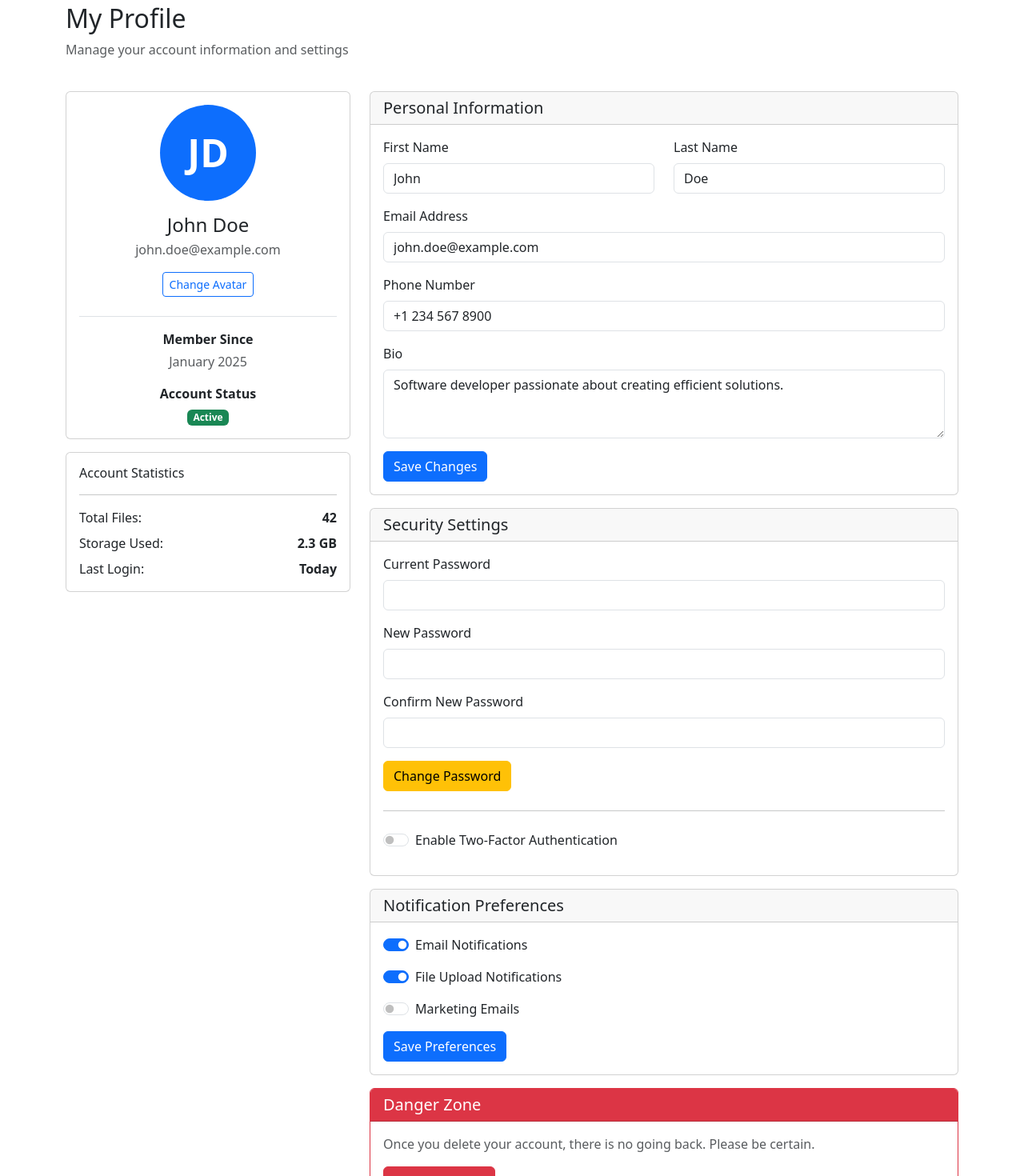
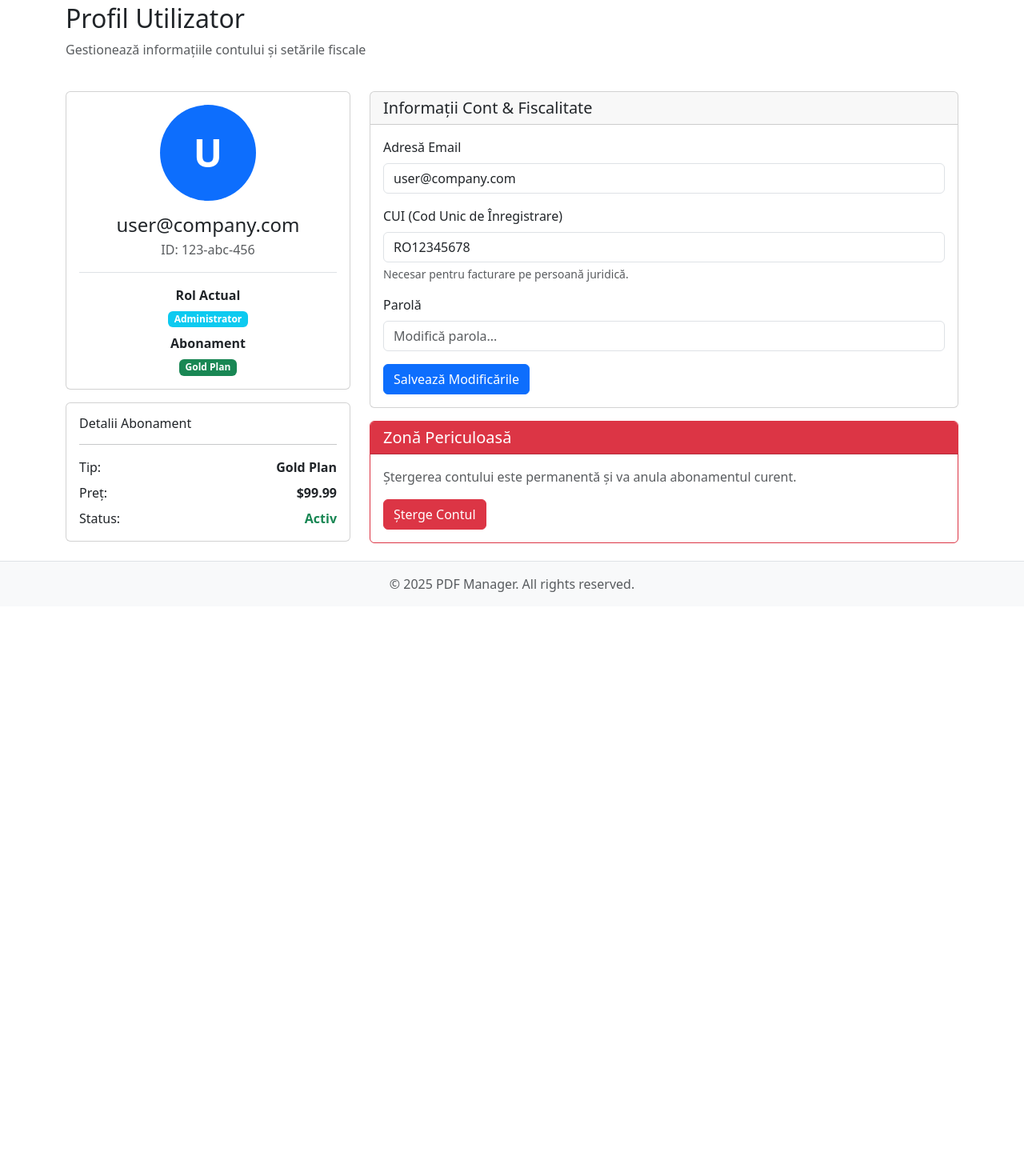
Before and after one commit to alex-olar-2/ppaw-project-frontend, an Angular app: page /profile in a window 1280 px wide. Shown: the part 100-1570 px from the top of the page at 80% size. After the commit the page ends 858 px from the top, so only its background shows below. Built offline with nearby package versions, Linux system fonts and the light colour scheme.

Commit message:
Edit Profile

```diff
--- a/src/app/pages/profile/profile.component.html
+++ b/src/app/pages/profile/profile.component.html
@@ -1,157 +1,89 @@
 <div class="container mt-4">
   <div class="row mb-4">
     <div class="col">
-          <h2>My Profile</h2>
-          <p class="text-muted">Manage your account information and settings</p>
+      <h2>Profil Utilizator</h2>
+      <p class="text-muted">Gestionează informațiile contului și setările fiscale</p>
     </div>
   </div>
 
   <div class="row">
-        <!-- Profile Sidebar -->
     <div class="col-md-4 mb-4">
       <div class="card">
         <div class="card-body text-center">
           <div class="mb-3">
             <div class="avatar-placeholder bg-primary text-white rounded-circle mx-auto d-flex align-items-center justify-content-center"
                  style="width: 120px; height: 120px; font-size: 48px;">
-                  JD
+              {{ user.email ? user.email.charAt(0).toUpperCase() : 'U' }}
             </div>
           </div>
-              <h4 class="mb-1">John Doe</h4>
-              <p class="text-muted mb-3">john.doe&#64;example.com</p>
-              <button class="btn btn-outline-primary btn-sm mb-2">Change Avatar</button>
+          <h4 class="mb-1">{{ user.email }}</h4>
+          <p class="text-muted mb-3">ID: {{ user.id }}</p>
+
           <div class="mt-3 pt-3 border-top">
-                <p class="mb-1"><strong>Member Since</strong></p>
-                <p class="text-muted">January 2025</p>
-                <p class="mb-1"><strong>Account Status</strong></p>
-                <span class="badge bg-success">Active</span>
+            <p class="mb-1"><strong>Rol Actual</strong></p>
+            <span class="badge bg-info">{{ user.role?.name || 'Necunoscut' }}</span>
+
+            <p class="mb-1 mt-2"><strong>Abonament</strong></p>
+            <span class="badge bg-success">{{ user.subscription?.name || 'Fără' }}</span>
           </div>
         </div>
       </div>
 
-          <div class="card mt-3">
+      <div class="card mt-3" *ngIf="user.subscription">
         <div class="card-body">
-              <h6 class="card-title">Account Statistics</h6>
+          <h6 class="card-title">Detalii Abonament</h6>
           <hr>
           <div class="d-flex justify-content-between mb-2">
-                <span>Total Files:</span>
-                <strong>42</strong>
+            <span>Tip:</span>
+            <strong>{{ user.subscription?.name }}</strong>
           </div>
           <div class="d-flex justify-content-between mb-2">
-                <span>Storage Used:</span>
-                <strong>2.3 GB</strong>
+            <span>Preț:</span>
+            <strong>{{ user.subscription?.price | currency }}</strong>
           </div>
           <div class="d-flex justify-content-between">
-                <span>Last Login:</span>
-                <strong>Today</strong>
+            <span>Status:</span>
+            <strong class="text-success">Activ</strong>
           </div>
         </div>
       </div>
     </div>
 
-        <!-- Profile Information -->
     <div class="col-md-8">
-          <!-- Personal Information -->
       <div class="card mb-3">
         <div class="card-header">
-              <h5 class="mb-0">Personal Information</h5>
+          <h5 class="mb-0">Informații Cont & Fiscalitate</h5>
         </div>
         <div class="card-body">
-              <form>
-                <div class="row mb-3">
-                  <div class="col-md-6">
-                    <label for="firstName" class="form-label">First Name</label>
-                    <input type="text" class="form-control" id="firstName" value="John" [(ngModel)]="firstName" name="firstName">
+          <form (ngSubmit)="saveChanges()">
+            <div class="mb-3">
+              <label for="email" class="form-label">Adresă Email</label>
+              <input type="email" class="form-control" id="email" [(ngModel)]="user.email" name="email">
             </div>
-                  <div class="col-md-6">
-                    <label for="lastName" class="form-label">Last Name</label>
-                    <input type="text" class="form-control" id="lastName" value="Doe" [(ngModel)]="lastName" name="lastName">
+
+            <div class="mb-3">
+              <label for="cui" class="form-label">CUI (Cod Unic de Înregistrare)</label>
+              <input type="text" class="form-control" id="cui" [(ngModel)]="user.cui" name="cui" placeholder="ex: RO123456">
+              <div class="form-text">Necesar pentru facturare pe persoană juridică.</div>
             </div>
+
+            <div class="mb-3">
+              <label for="password" class="form-label">Parolă</label>
+              <input type="password" class="form-control" id="password" [(ngModel)]="user.password" name="password" placeholder="Modifică parola...">
             </div>
-                <div class="mb-3">
-                  <label for="email" class="form-label">Email Address</label>
-                  <input type="email" class="form-control" id="email" value="john.doe@example.com" [(ngModel)]="email" name="email">
-                </div>
-                <div class="mb-3">
-                  <label for="phone" class="form-label">Phone Number</label>
-                  <input type="tel" class="form-control" id="phone" value="+1 234 567 8900" [(ngModel)]="phone" name="phone">
-                </div>
-                <div class="mb-3">
-                  <label for="bio" class="form-label">Bio</label>
-                  <textarea class="form-control" id="bio" rows="3" [(ngModel)]="bio" name="bio">Software developer passionate about creating efficient solutions.</textarea>
-                </div>
-                <button type="submit" class="btn btn-primary">Save Changes</button>
+
+            <button type="submit" class="btn btn-primary">Salvează Modificările</button>
           </form>
         </div>
       </div>
 
-          <!-- Security Settings -->
-          <div class="card mb-3">
-            <div class="card-header">
-              <h5 class="mb-0">Security Settings</h5>
+      <div class="card border-danger mb-3">
+        <div class="card-header bg-danger text-white">
+          <h5 class="mb-0">Zonă Periculoasă</h5>
         </div>
         <div class="card-body">
-              <div class="mb-3">
-                <label for="currentPassword" class="form-label">Current Password</label>
-                <input type="password" class="form-control" id="currentPassword" [(ngModel)]="currentPassword" name="currentPassword">
-              </div>
-              <div class="mb-3">
-                <label for="newPassword" class="form-label">New Password</label>
-                <input type="password" class="form-control" id="newPassword" [(ngModel)]="newPassword" name="newPassword">
-              </div>
-              <div class="mb-3">
-                <label for="confirmPassword" class="form-label">Confirm New Password</label>
-                <input type="password" class="form-control" id="confirmPassword" [(ngModel)]="confirmPassword" name="confirmPassword">
-              </div>
-              <button type="button" class="btn btn-warning">Change Password</button>
-
-              <hr class="my-4">
-
-              <div class="form-check form-switch mb-3">
-                <input class="form-check-input" type="checkbox" id="twoFactorAuth" [(ngModel)]="twoFactorEnabled" name="twoFactorAuth">
-                <label class="form-check-label" for="twoFactorAuth">
-                  Enable Two-Factor Authentication
-                </label>
-              </div>
-            </div>
-          </div>
-
-          <!-- Notification Preferences -->
-          <div class="card mb-3">
-            <div class="card-header">
-              <h5 class="mb-0">Notification Preferences</h5>
-            </div>
-            <div class="card-body">
-              <div class="form-check form-switch mb-3">
-                <input class="form-check-input" type="checkbox" id="emailNotif" [(ngModel)]="emailNotifications" name="emailNotif" checked>
-                <label class="form-check-label" for="emailNotif">
-                  Email Notifications
-                </label>
-              </div>
-              <div class="form-check form-switch mb-3">
-                <input class="form-check-input" type="checkbox" id="uploadNotif" [(ngModel)]="uploadNotifications" name="uploadNotif" checked>
-                <label class="form-check-label" for="uploadNotif">
-                  File Upload Notifications
-                </label>
-              </div>
-              <div class="form-check form-switch mb-3">
-                <input class="form-check-input" type="checkbox" id="marketingNotif" [(ngModel)]="marketingNotifications" name="marketingNotif">
-                <label class="form-check-label" for="marketingNotif">
-                  Marketing Emails
-                </label>
-              </div>
-              <button type="button" class="btn btn-primary">Save Preferences</button>
-            </div>
-          </div>
-
-          <!-- Danger Zone -->
-          <div class="card border-danger mb-3">
-            <div class="card-header bg-danger text-white">
-              <h5 class="mb-0">Danger Zone</h5>
-            </div>
-            <div class="card-body">
-              <p class="text-muted">Once you delete your account, there is no going back. Please be certain.</p>
-              <button type="button" class="btn btn-danger">Delete Account</button>
+          <p class="text-muted">Ștergerea contului este permanentă și va anula abonamentul curent.</p>
+          <button type="button" class="btn btn-danger">Șterge Contul</button>
         </div>
       </div>
     </div>
--- a/src/app/pages/profile/profile.component.ts
+++ b/src/app/pages/profile/profile.component.ts
@@ -2,6 +2,8 @@ import { Component } from '@angular/core';
 import { CommonModule } from '@angular/common';
 import { FormsModule } from '@angular/forms';
 import { RouterModule } from '@angular/router';
+// Asigură-te că calea este corectă către models
+import { User, Role, Subscription } from '../../models/models';
 
 @Component({
   selector: 'app-profile',
@@ -11,16 +13,32 @@ import { RouterModule } from '@angular/router';
   styleUrl: './profile.component.css'
 })
 export class ProfileComponent {
-  firstName = 'John';
-  lastName = 'Doe';
-  email = 'john.doe@example.com';
-  phone = '+1 234 567 8900';
-  bio = 'Software developer passionate about creating efficient solutions.';
-  currentPassword = '';
-  newPassword = '';
-  confirmPassword = '';
-  twoFactorEnabled = false;
-  emailNotifications = true;
-  uploadNotifications = true;
-  marketingNotifications = false;
+  // Inițializăm un user dummy care respectă interfața din models.ts
+  user: User = {
+    id: '123-abc-456',
+    isVisible: true,
+    email: 'user@company.com',
+    cui: 'RO12345678', // Câmp specific din modelul tău
+    subscriptionId: 'sub-premium',
+    roleId: 'role-admin',
+    // Obiectele asociate (populate de obicei din backend)
+    role: {
+      id: 'role-admin',
+      isVisible: true,
+      name: 'Administrator',
+      isDefault: false
+    },
+    subscription: {
+      id: 'sub-premium',
+      isVisible: true,
+      name: 'Gold Plan',
+      price: 99.99,
+      isDefault: false
+    }
+  };
+
+  // Metode dummy pentru salvare
+  saveChanges() {
+    console.log('Salvare date user:', this.user);
+  }
 }
```
Lines whose indentation alone changed are shown as unchanged.
